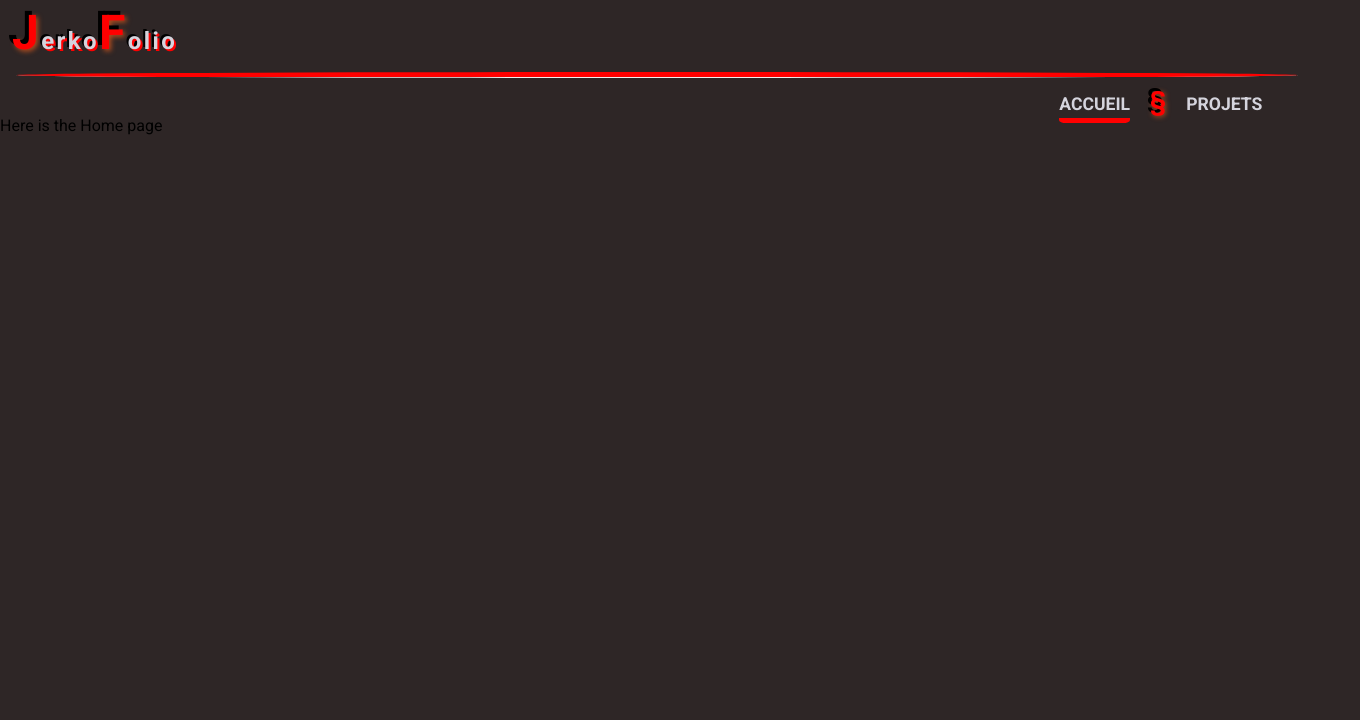
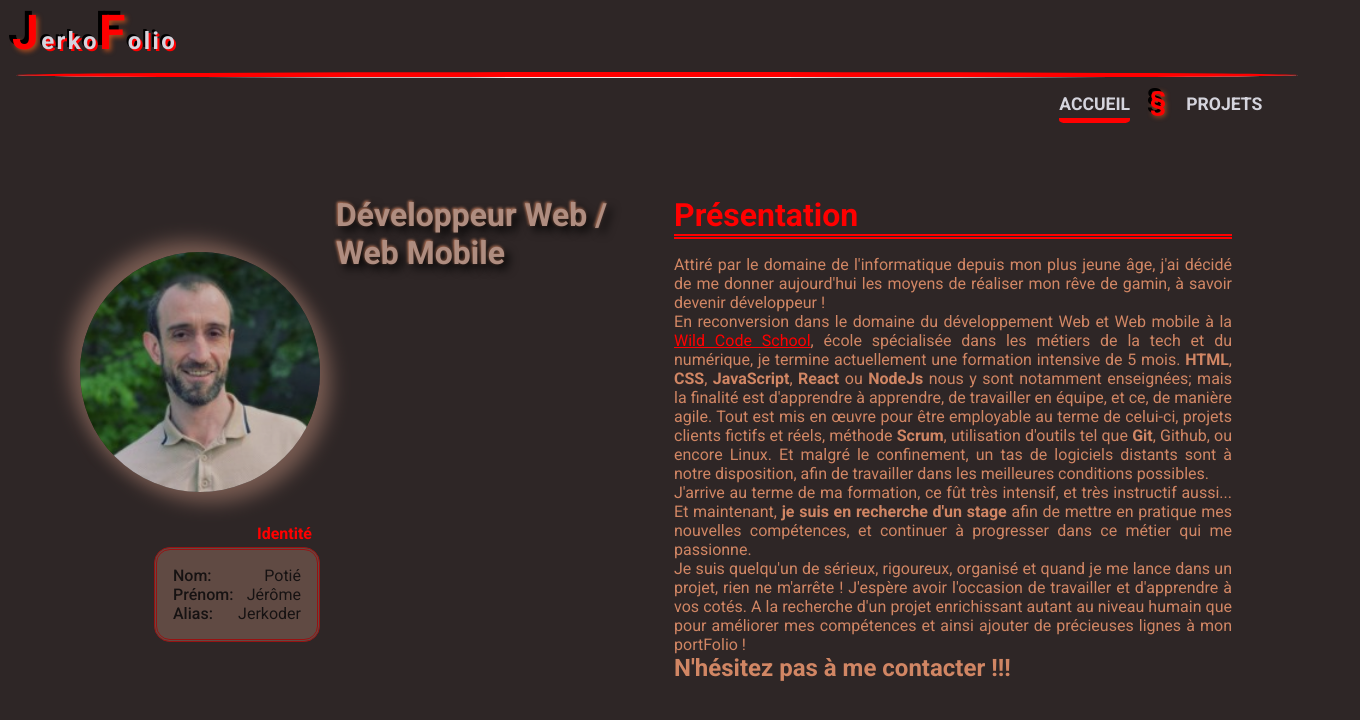
Before and after one commit to jerkodeur/jerkoFolio_front, a React (Create React App) app: page / in a window 1280 px wide. Shown: the top 720 px of the page, 1360 px wide, since content can reach past the window. Built offline with nearby package versions, Linux system fonts and the light colour scheme; no server answers.

Commit message:
Enhance the home page with my identity and an fast description of me

```diff
--- a/src/components/home/Home.css
+++ b/src/components/home/Home.css
@@ -0,0 +1,136 @@
+.cont-home {
+  width: 100%;
+  margin-top: 2em;
+}
+
+.cont-home .flex-home {
+  display: flex;
+  flex-direction: column;
+  width: 90%;
+  justify-content: space-around;
+}
+
+.cont-home .profil-photo {
+  width: 15em;
+  height: 15em;
+  border-radius: 100%;
+  opacity: 75%;
+  box-shadow: 10px 10px 20px rgb(146, 110, 97), -10px -10px 20px rgb(146, 110, 97);
+}
+
+.cont-home .flex-profil {
+  display: flex;
+  flex-direction: column;
+  justify-content: center;
+  align-items: center;
+  text-align: right;
+}
+
+.flex-profil label {
+  margin-top: 1em;
+  color: red;
+  font-weight: bold;
+  align-self: flex-end;
+  margin-right: .5em;
+  margin-bottom: .25em;
+}
+
+.flex-profil .div-infos {
+  border: 3px double red;
+  border-radius: 1em;
+  padding: 1em;
+  background-color: rgb(146, 110, 97);
+  opacity: 50%;
+  align-self: flex-end;
+}
+
+.div-infos .flex-ident {
+  display: flex;
+  font-display: column;
+  text-align: right;
+  justify-content: space-between;
+  width: 8em;
+}
+
+.div-infos .cat {
+  color: #000;
+  font-weight: 500;
+  text-align: justify;
+}
+
+.cont-home .profil-description {
+  width: 100%;
+  margin: auto;
+  color: #d18664;
+  margin-bottom: 1em;
+}
+
+.profil-description h1 {
+  color: red;
+  font-size: 2em;
+  border-bottom: 5px double red;
+  margin-left: 1em;
+  margin-bottom: -.5em;
+}
+
+.profil-description .presentation {
+  margin-top: 2em;
+  margin-left: 2em;
+  text-align: justify;
+}
+
+.presentation a {
+  color: red;
+}
+
+.cont-home .profil-title {
+  color: rgb(146, 110, 97);
+  color: rgb(175, 141, 128);
+  text-shadow: 5px 5px 10px #000, -1px -1px 3px #d18664;
+  margin-left: 1em;
+  margin-bottom: 1em;
+}
+
+@media screen and (min-width: 960px) {
+  .cont-home .flex-home {
+    flex-direction: row;
+    justify-content: space-around;
+  }
+  .cont-home {
+    margin-left: 5em;
+    margin-top: 5em;
+  }
+  .cont-home .profil-description {
+    width: 75%;
+  }
+  .flex-profil .div-infos {
+    border: 3px double red;
+    border-radius: 1em;
+    padding: 1em;
+    background-color: rgb(146, 110, 97);
+    opacity: 50%;
+  }
+  .cont-home .flex-profil {
+    display: flex;
+    flex-direction: column;
+    justify-content: center;
+    align-items: center;
+    margin: auto;
+    text-align: right;
+  }
+  .flex-profil label {
+    margin-top: 2em;
+    color: red;
+    font-weight: bold;
+  }
+  .profil-description h1 {
+    color: red;
+    font-size: 2em;
+    border-bottom: 5px double red;
+  }
+  .cont-home .profil-title {
+    color: rgb(175, 141, 128);
+    text-shadow: 5px 5px 10px #000, -1px -1px 3px #d18664;
+    margin-left: 1em;
+  }
+}
--- a/src/components/home/Home.js
+++ b/src/components/home/Home.js
@@ -1,14 +1,81 @@
-import React from 'react'
+import React, { useState, useEffect, useLayoutEffect } from 'react'
+import ReactMarkdown from 'react-markdown'
 
 import Header from '../commons/Header'
 
 import './Home.css'
 
+import ProfilPhoto from '../../images/me.jpeg'
+import MyPrez from './MyPres.md'
+
 const Home = (props) => {
+
+  const [mdPrez, setMdPrez] = useState()
+  const [windowSize, setWindowSize] = useState()
+
+  useEffect(() => {
+    fetch(MyPrez)
+      .then((response) => {
+        if (response.ok) return response.text()
+        else return Promise.reject("Didn't fetch text correctly")
+      })
+      .then((text) => {
+        setMdPrez(text)
+      })
+      .catch((error) => console.error(error))
+  })
+
+  // Define the width of the screen
+  useLayoutEffect(() => {
+    const updateSize = () => {
+      setWindowSize(window.innerWidth,)
+    }
+    window.addEventListener('resize', updateSize);
+    updateSize()
+    return () => window.removeEventListener('resize', updateSize);
+  }, [])
+
   return (
     <div>
       <Header location={props.location.pathname} />
-      Here is the Home page
+      <div className='cont-home'>
+        <div className='flex-home'>
+          {windowSize <= 960 &&
+            <div className='profil-title'>
+              <h1>Développeur Web / Web Mobile</h1>
+            </div>
+          }
+          <div className='flex-profil'>
+            <img src={ProfilPhoto} alt='' className='profil-photo' />
+            <label>Identité </label>
+            <div className='div-infos'>
+              <div className='flex-ident'>
+                <h4 className='cat'>Nom:</h4>
+                <p className='infos'>Potié</p>
+              </div>
+              <div className='flex-ident'>
+                <h4 className='cat'>Prénom:</h4>
+                <p className='infos'>Jérôme</p>
+              </div>
+              <div className='flex-ident'>
+                <h4 className='cat'>Alias:</h4>
+                <p className='infos'>Jerkoder</p>
+              </div>
+            </div>
+          </div>
+          { windowSize > 960 &&
+          <div className='profil-title'>
+            <h1>Développeur Web / Web Mobile</h1>
+          </div>
+          }
+          <div className='profil-description'>
+            <h1>Présentation</h1>
+            <div class='presentation'>
+              <ReactMarkdown source={mdPrez} />
+            </div>
+          </div>
+        </div>
+      </div>
     </div>
   )
 }
--- /dev/null
+++ b/src/components/home/MyPres.md
@@ -0,0 +1,16 @@
+Attiré par le domaine de l'informatique depuis mon plus jeune âge, j'ai décidé de me donner aujourd'hui les moyens de réaliser mon rêve de gamin, à savoir devenir développeur !
+
+En reconversion dans le domaine du développement Web et Web mobile à la [Wild Code School](https://www.wildcodeschool.com/fr-FR), école spécialisée dans les métiers de la tech et du numérique,
+je termine actuellement une formation intensive de 5 mois.
+__HTML__, __CSS__, __JavaScript__, __React__ ou __NodeJs__ nous y sont notamment enseignées;
+mais la finalité est d'apprendre à apprendre, de travailler en équipe, et ce, de manière agile.
+Tout est mis en œuvre pour être employable au terme de celui-ci, projets clients fictifs et réels, méthode __Scrum__, utilisation d'outils tel que __Git__, Github, ou encore Linux.
+Et malgré le confinement, un tas de logiciels distants sont à notre disposition, afin de travailler dans les meilleures conditions possibles.
+
+J'arrive au terme de ma formation, ce fût très intensif, et très instructif aussi... Et maintenant, __je suis en recherche d'un stage__ afin de mettre en pratique mes nouvelles
+ compétences, et continuer à progresser dans ce métier qui me passionne.
+
+Je suis quelqu'un de sérieux, rigoureux, organisé et quand je me lance dans un projet, rien ne m'arrête ! J'espère avoir l'occasion de travailler et d'apprendre à vos cotés.
+A la recherche d'un projet enrichissant autant au niveau humain que pour améliorer mes compétences et ainsi ajouter de précieuses lignes à mon portFolio !
+
+## N'hésitez pas à me contacter !!!
```
Also changed, not shown: 1 other file (tests, documents, lock files or other folders).
